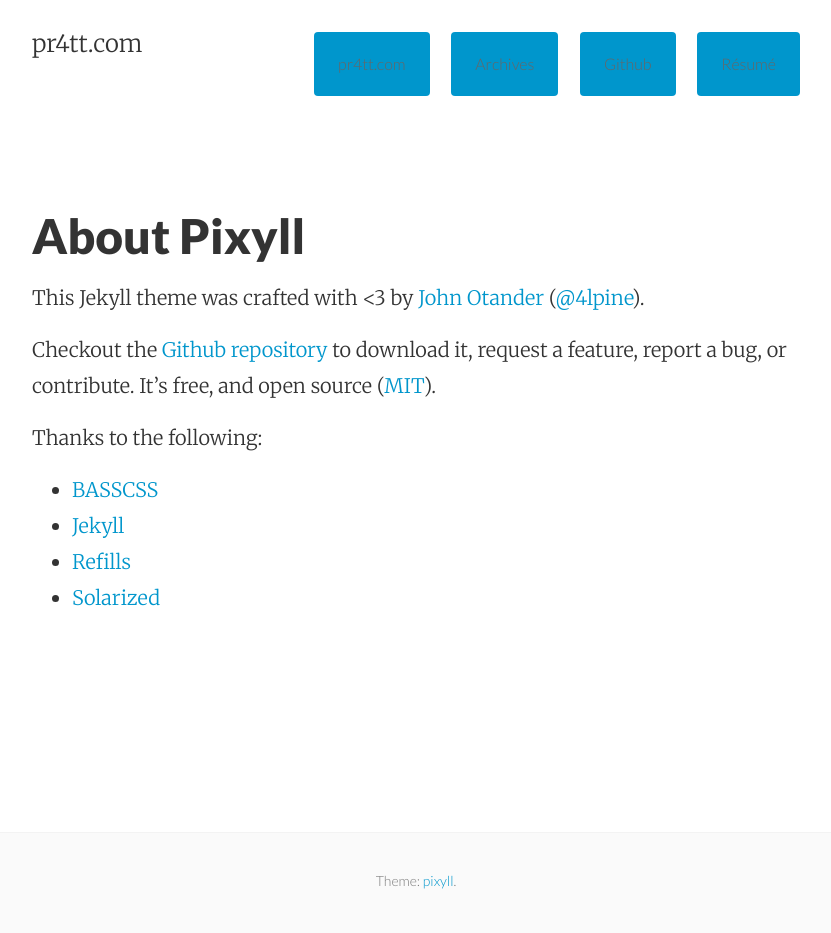
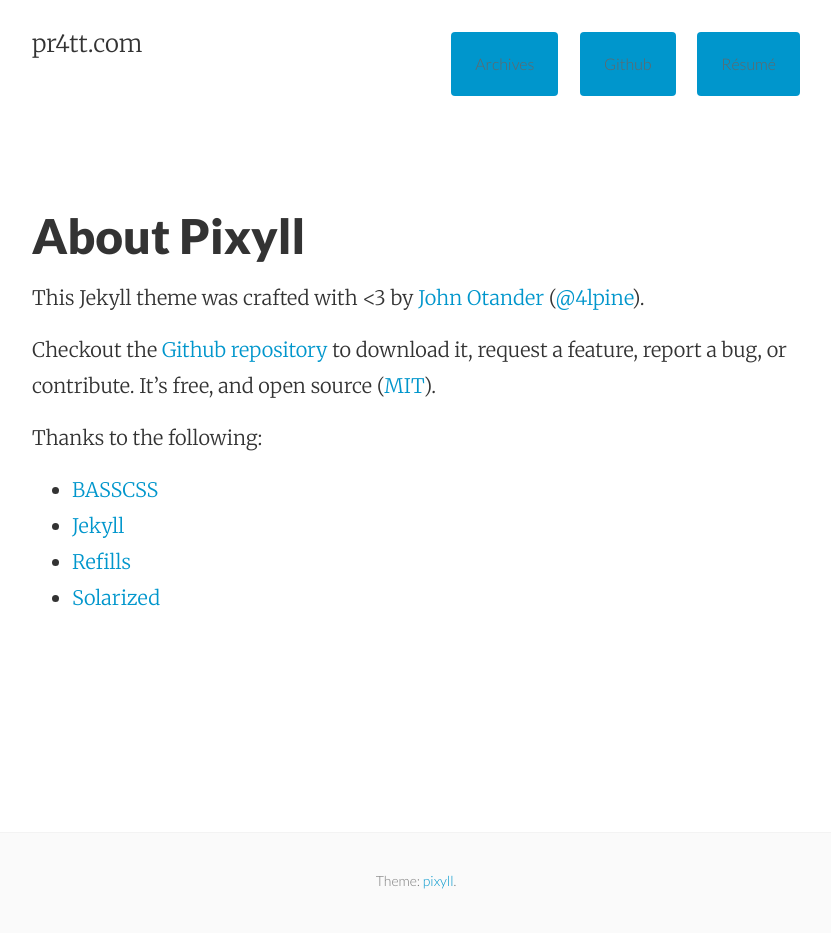
Before and after one commit to spratt/spratt.github.io, a Jekyll site: the page built from about.md, in a window 1280 px wide. Shown: the whole page, without its empty margins (224-1055 px from the left). Built offline with Jekyll 4.4.1, drawn with Linux system fonts in a browser that asks for light colours.

Commit message:
Remove dupe pr4tt.com link

```diff
--- a/_includes/navigation.html
+++ b/_includes/navigation.html
@@ -1,4 +1,3 @@
-<a href="{{ site.baseurl }}/" class="button button-blue button-big">pr4tt.com</a>
 <a href="{{ site.baseurl }}/archives/" class="button button-blue button-big">Archives</a>
 <a href="https://github.com/spratt" class="button button-blue button-big">Github</a>
 <a href="http://work.simondavidpratt.com/" class="button button-blue button-big">Résumé</a>
```
